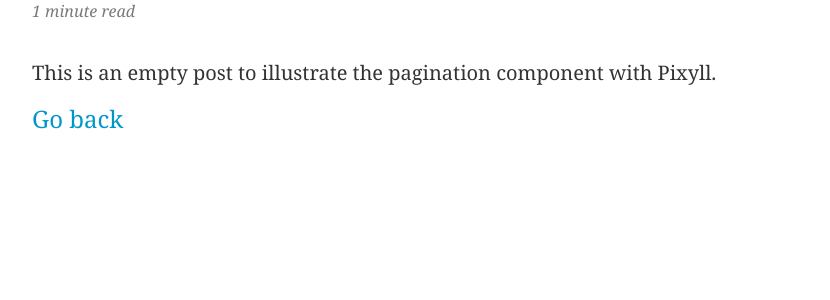
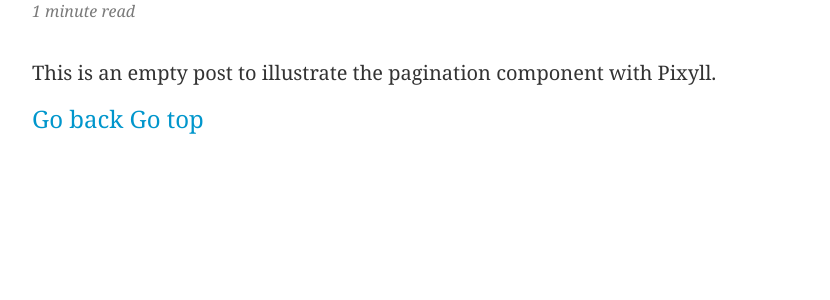
Before and after one commit to yzbyzz/blog, a Jekyll site: the page built from _posts/2014-06-08-pixyll-has-pagination.md, in a window 1280 px wide. Shown: the part 319-619 px from the top of the page, without its empty margins (224-1054 px from the left). Built offline with Jekyll 4.4.1, drawn with Linux system fonts in a browser that asks for light colours; some web fonts are replaced.

Commit message:
post button

```diff
--- a/_layouts/post.html
+++ b/_layouts/post.html
@@ -41,3 +41,4 @@ layout: default
 {% endif %}
 
 <a href="{{ site.url }}">Go back</a>
+<a href="{{ site.baseurl }}">Go top</a>
```
Also changed, not shown: 1 other file.
